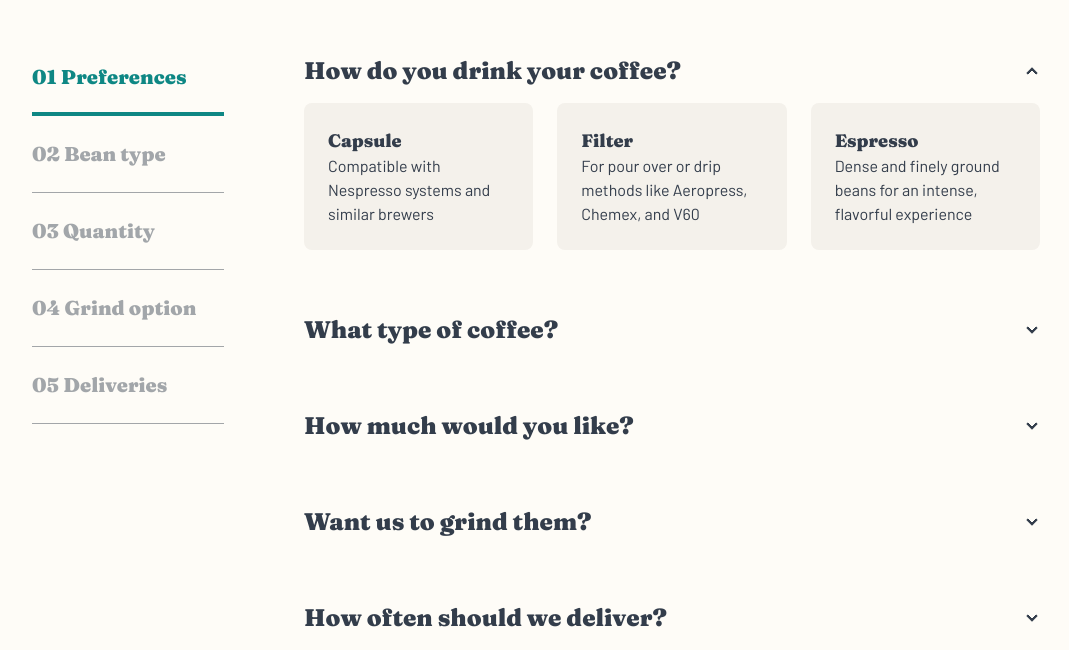
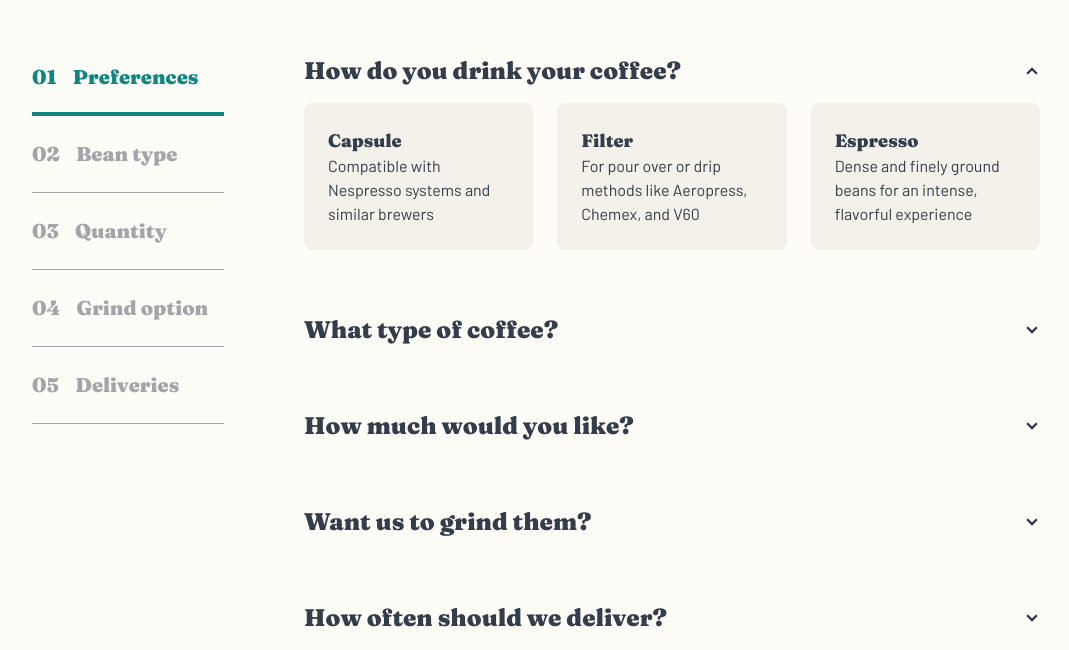
Before and after one commit to doinby/ecommerce-nextjs-tut-v03, a Next.js app: page /create-a-plan in a window 1280 px wide. Shown: the part 1174-1824 px from the top of the page, without its empty margins (96-1165 px from the left). Built offline with nearby package versions, Linux system fonts and the light colour scheme.

Commit message:
minor layout change

```diff
--- a/components/StepsNavbar.tsx
+++ b/components/StepsNavbar.tsx
@@ -25,7 +25,10 @@ export default function StepsNavbar() {
 						onClick={() => setActiveStep(idx)}
 						className={`${getStepClass(idx)}`}
 					>
-						{`${String(idx + 1).padStart(2, '0')} ${step}`}
+						<p className='flex gap-4'>
+							{`${String(idx + 1).padStart(2, '0')}`}
+							<span>{step}</span>
+						</p>
 					</li>
 				);
 			})}
```
